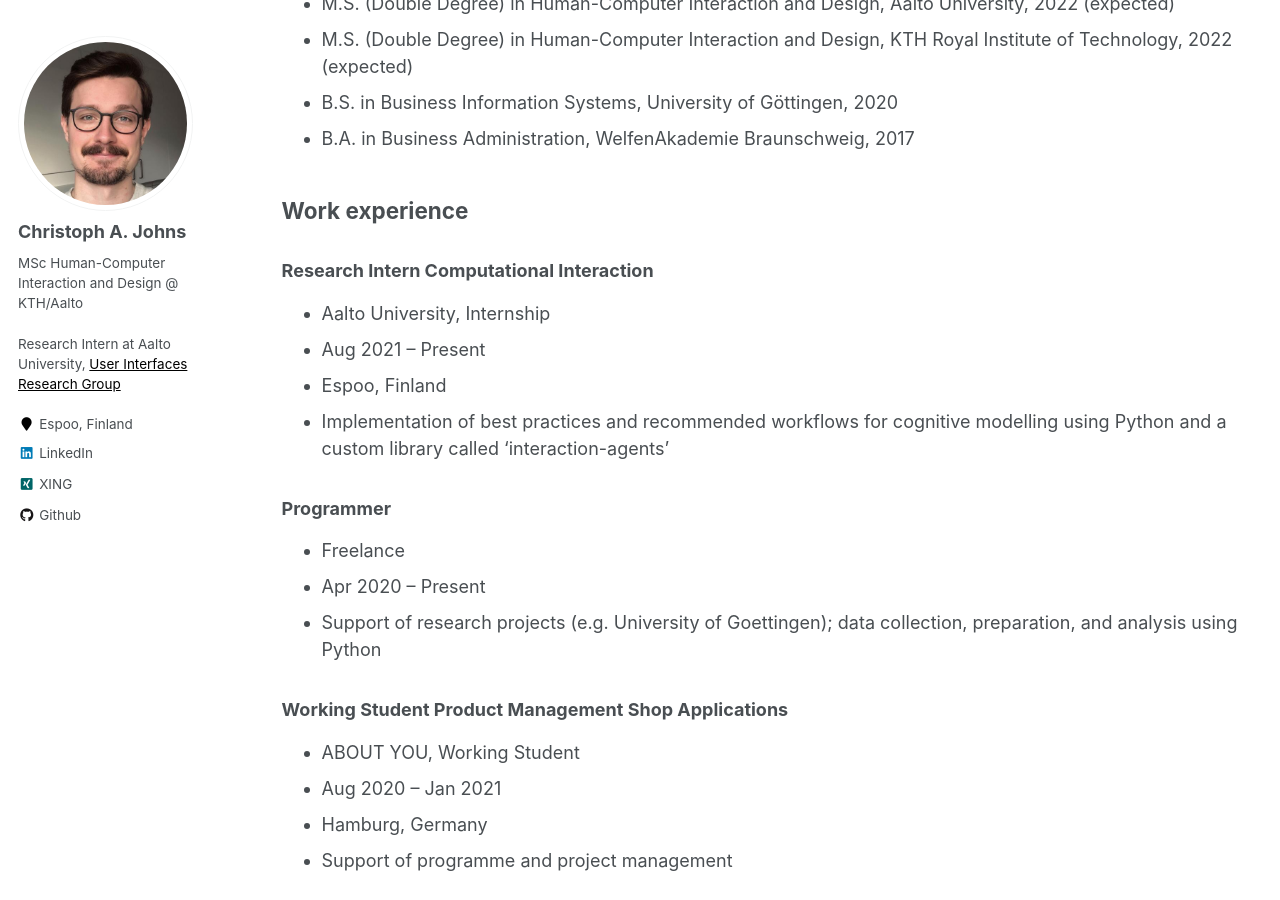
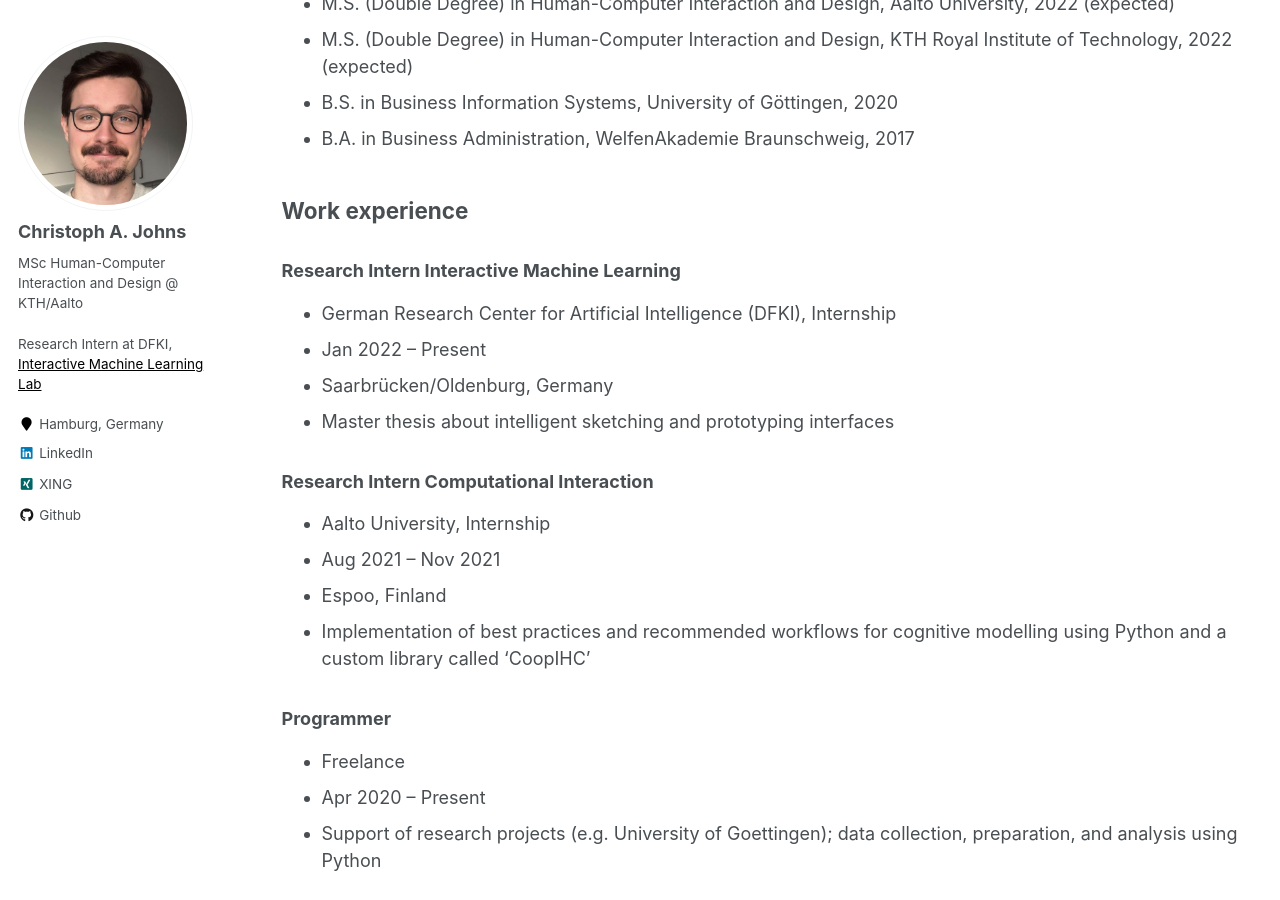
Before and after one commit to christophajohns/christophajohns.github.io, a Jekyll site: the page built from _pages/cv.md, in a window 1280 px wide and 900 px high, scrolled down 246 px. Built offline with Jekyll 4.4.1, drawn with Linux system fonts in a browser that asks for light colours.

Commit message:
Update CV

```diff
--- a/_config.yml
+++ b/_config.yml
@@ -80,8 +80,8 @@ analytics:
 author:
   name: "Christoph A. Johns"
   avatar: "profile.png"
-  bio: "MSc Human-Computer Interaction and Design @ KTH/Aalto <br> <br> Research Intern at Aalto University, <a style='color: black;' href='https://userinterfaces.aalto.fi'>User Interfaces Research Group</a>"
-  location: "Espoo, Finland"
+  bio: "MSc Human-Computer Interaction and Design @ KTH/Aalto <br> <br> Research Intern at DFKI, <a style='color: black;' href='https://iml.dfki.de'>Interactive Machine Learning Lab</a>"
+  location: "Hamburg, Germany"
   employer:
   pubmed: # "https://www.ncbi.nlm.nih.gov/pubmed/?term=john+snow"
   googlescholar: # "http://yourfullgooglescholarurl.com"
--- a/_pages/cv.md
+++ b/_pages/cv.md
@@ -18,12 +18,19 @@ redirect_from:
 
 ## Work experience
 
+### Research Intern Interactive Machine Learning
+
+- German Research Center for Artificial Intelligence (DFKI), Internship
+- Jan 2022 -- Present
+- Saarbrücken/Oldenburg, Germany
+- Master thesis about intelligent sketching and prototyping interfaces
+
 ### Research Intern Computational Interaction
 
 - Aalto University, Internship
-- Aug 2021 -- Present
+- Aug 2021 -- Nov 2021
 - Espoo, Finland
-- Implementation of best practices and recommended workflows for cognitive modelling using Python and a custom library called 'interaction-agents'
+- Implementation of best practices and recommended workflows for cognitive modelling using Python and a custom library called 'CoopIHC'
 
 ### Programmer
 
```
Also changed, not shown: _pages/about.md (+1 -1 lines), _pages/contact.md (+1 -1 lines).
